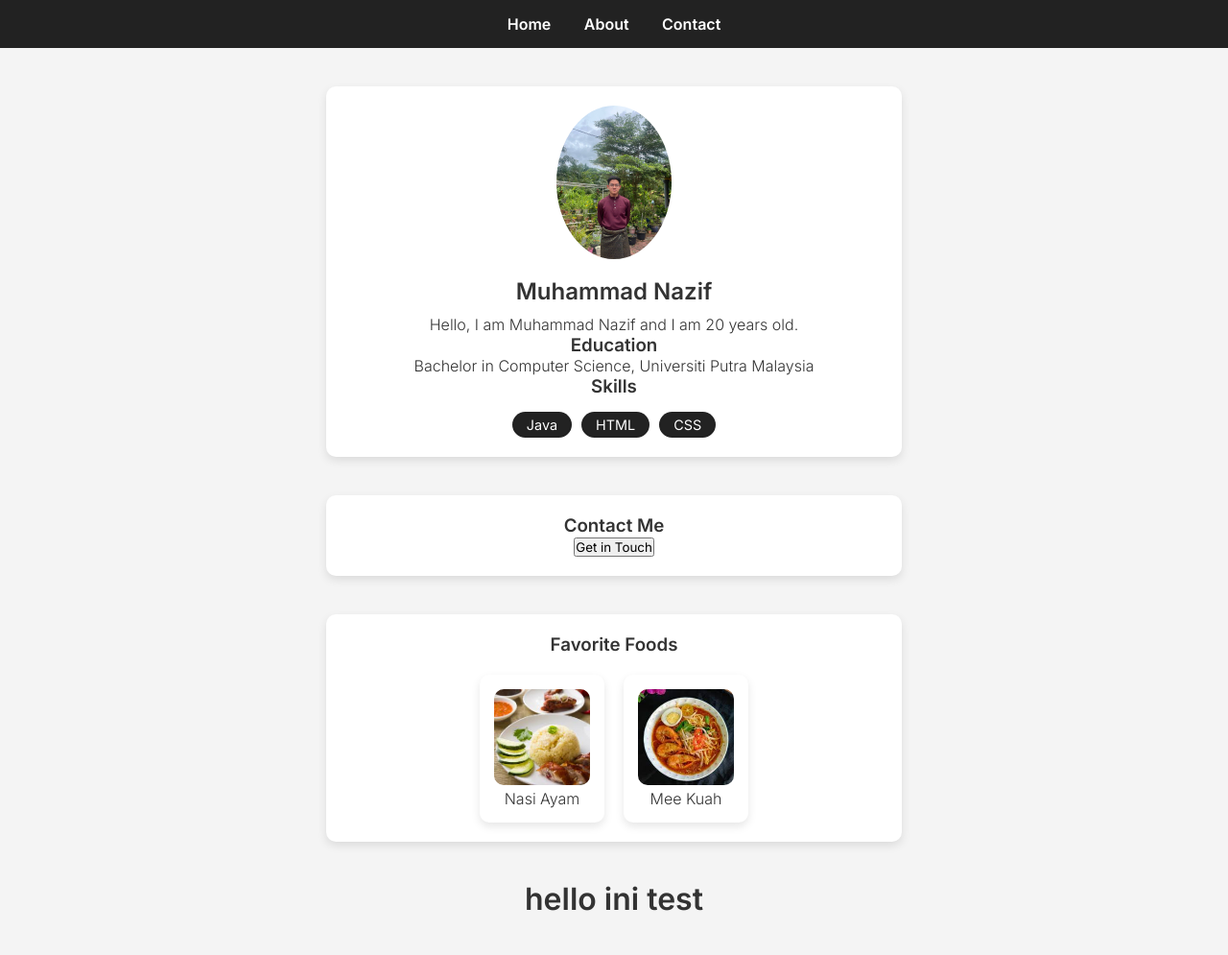
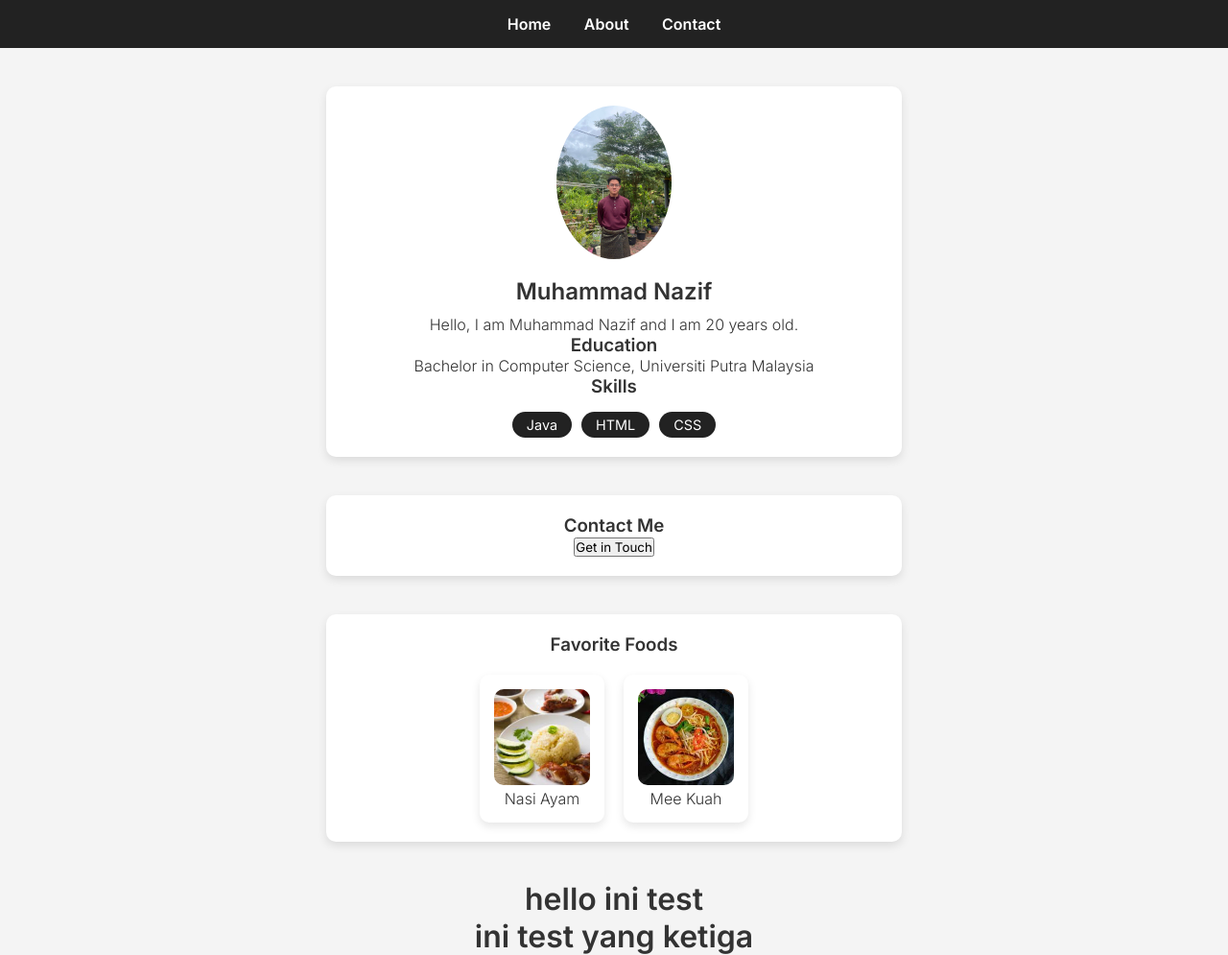
Before and after one commit to norbahri/web-pemula-I, a plain HTML site: page web pemula I/index.html in a window 1280 px wide. Shown: the whole page at 96% size. Before the commit the page ends 956 px from the top, so only its background shows below. Drawn offline with Linux system fonts and the light colour scheme.

Commit message:
ini test yang ketga

```diff
--- a/web pemula I/index.html
+++ b/web pemula I/index.html
@@ -133,5 +133,6 @@
   </div>
 
 <h1>hello ini test </h1>
+<h1>ini test yang ketiga</h1>
 </body>
 </html>
```
